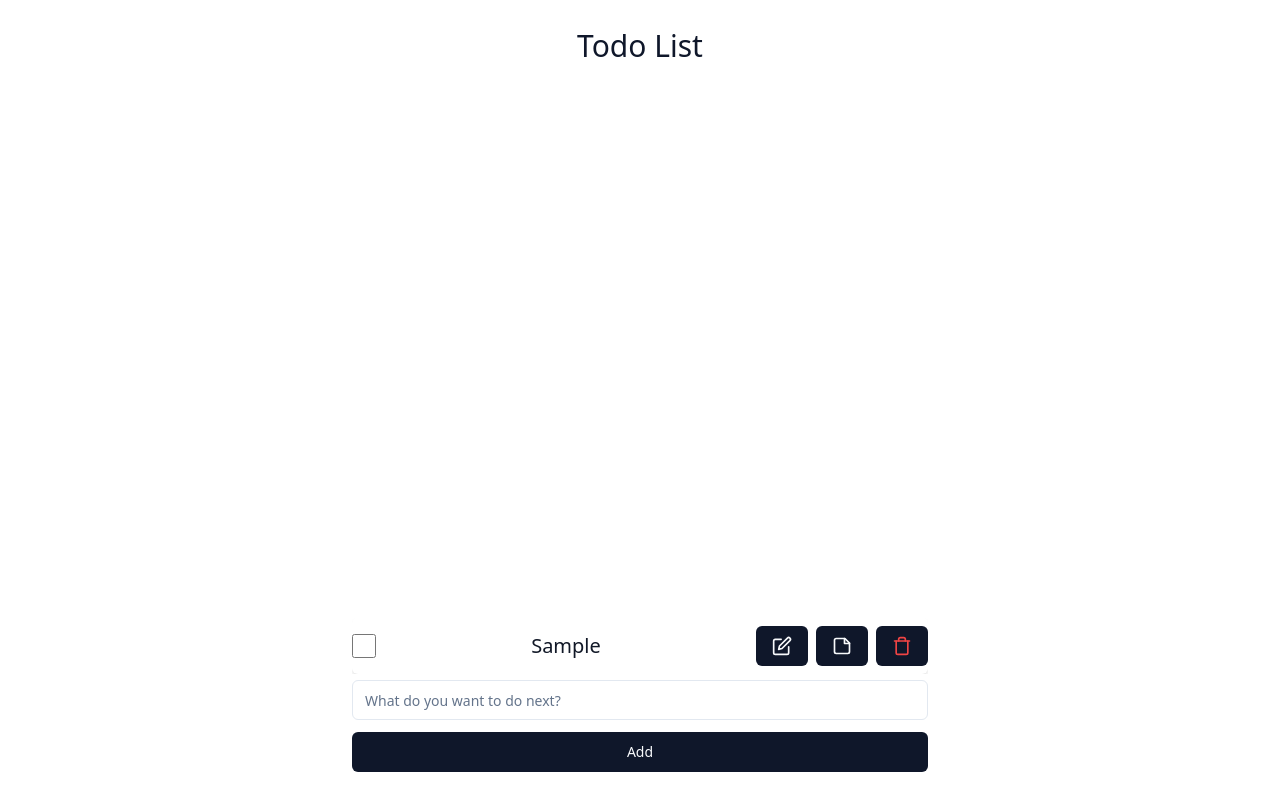
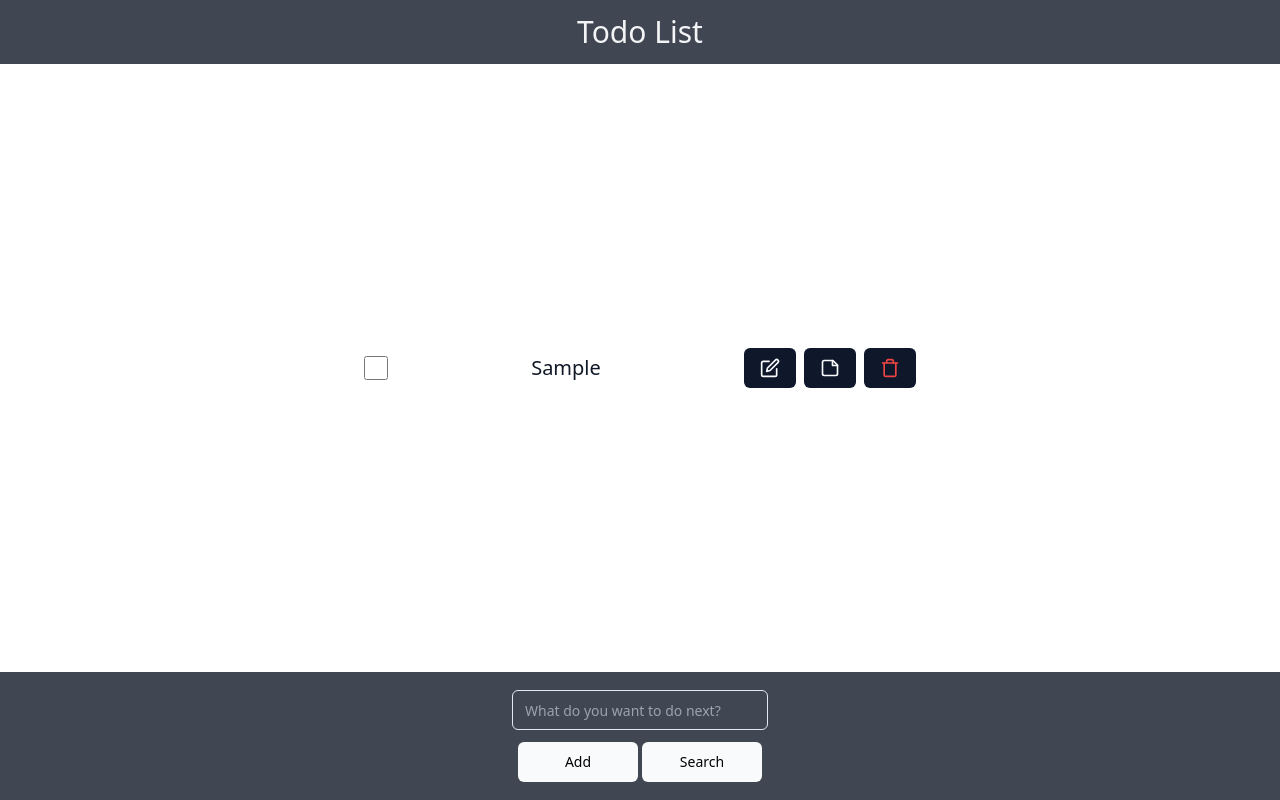
Before and after one commit to snow-t-m-yang/fluv-interview-homework, a Next.js app: page / in a window 1280 px wide. Both pictures are taken after typing "Sample" into the empty fields and a click on the button "Add". Built offline with nearby package versions, Linux system fonts and the light colour scheme.

Commit message:
chore: Change style.

```diff
--- a/package.json
+++ b/package.json
@@ -25,6 +25,7 @@
     "postcss": "8.4.24",
     "react": "18.2.0",
     "react-dom": "18.2.0",
+    "react-hot-toast": "^2.4.1",
     "tailwind-merge": "^1.13.1",
     "tailwindcss": "3.3.2",
     "tailwindcss-animate": "^1.0.6",
--- a/src/app/page.tsx
+++ b/src/app/page.tsx
@@ -2,8 +2,7 @@ import TodoList from "../components/TodoList";
 
 export default function Home() {
   return (
-    <main className="flex p-7 flex-col items-center justify-between min-h-[100dvh] ">
-      <h1 className="text-3xl">Todo List</h1>
+    <main className="flex  flex-col items-center justify-around min-h-[100dvh] ">
       <TodoList />
     </main>
   );
--- a/src/components/TodoList.tsx
+++ b/src/components/TodoList.tsx
@@ -1,11 +1,12 @@
 "use client";
 
 import { Input } from "./input";
-import { useReducer, useState } from "react";
+import { useEffect, useReducer, useRef, useState } from "react";
 import { Button } from "./button";
 import { v4 as uuidv4 } from "uuid";
-import { Edit, StickyNote, Trash } from "lucide-react";
-import { Checkbox } from "./checkbox";
+import { Edit, StickyNote, Trash, XSquare } from "lucide-react";
+import toast, { Toaster } from "react-hot-toast";
+import { Textarea } from "./textarea";
 
 type TodoItem = {
   title: string;
@@ -13,12 +14,8 @@ type TodoItem = {
   task: string;
   completed: boolean;
   isEditing: boolean;
-  description?: TodoItemDescription;
-};
-
-type TodoItemDescription = {
-  hasDescription: boolean;
-  descriptionContent: string;
+  hasDescription?: boolean;
+  descriptionContent?: string;
 };
 
 type TodoAction =
@@ -73,10 +70,7 @@ const reducer = (state: TodoItem[], action: TodoAction) => {
         if (todo.id === action.payload) {
           return {
             ...todo,
-            description: {
-              ...todo.description,
-              hasDescription: !todo.description?.hasDescription,
-            },
+            hasDescription: !todo.hasDescription,
           };
         }
         return todo;
@@ -87,10 +81,8 @@ const reducer = (state: TodoItem[], action: TodoAction) => {
         if (todo.id === action.payload.id) {
           return {
             ...todo,
-            description: {
-              ...todo.description,
+
             descriptionContent: action.payload.description,
-            },
           };
         }
         return todo;
@@ -104,9 +96,32 @@ const reducer = (state: TodoItem[], action: TodoAction) => {
 const TodoList = () => {
   const [state, dispatch] = useReducer(reducer, initialState);
   const [text, setText] = useState("");
+  const [targetId, setTargetId] = useState("");
+  const listRef = useRef<HTMLDivElement>(null);
+
+  const notifyDuplicate = () =>
+    toast.error("This task already exists!\nSearch it!", {
+      icon: "⚠️",
+    });
+
+  // useEffect(() => {
+  //   if (listRef.current) {
+  //     listRef.current.scrollIntoView({
+  //       block: "end",
+  //       inline: "nearest",
+  //       behavior: "smooth",
+  //     });
+  //   }
+  // }, [state]);
 
   const handleAddTodo = () => {
     if (!text) return;
+
+    if (state.some((todo) => todo.task === text)) {
+      notifyDuplicate();
+      return;
+    }
+
     dispatch({
       type: "ADD_TODO",
       payload: {
@@ -115,33 +130,63 @@ const TodoList = () => {
         task: text,
         completed: false,
         isEditing: false,
-        description: {
+
         hasDescription: false,
         descriptionContent: "",
-        },
       },
     });
 
     setText("");
   };
+
+  // const handleSearch = () => {
+  //   if (!text) return;
+
+  //   const target = state.find((todo) => todo.task === text);
+
+  //   return <TodoItem todo={target} dispatch={dispatch} />;
+  // };
+
   return (
-    <div className="flex flex-col min-h-full w-full max-w-[36rem] md:max-w-xl items-center gap-1.5">
-      <div className="overflow-y-auto w-full max-h-[50%] ">
-        <TodoItem todo={state} dispatch={dispatch} />
+    <div className="flex relative justify-around flex-col  min-h-[100dvh] w-full max-w-[36rem] md:max-w-xl items-center gap-3">
+      <h1 className="fixed top-0 z-10 flex items-center justify-center w-full h-16 gap-3 px-24 py-3 text-3xl text-gray-100 bg-gray-900 bg-gray-900/80 backdrop-blur-xl">
+        Todo List
+      </h1>
+
+      <div ref={listRef} className="w-full px-3 mb-32 bottom-32">
+        <TodoItem todos={state} dispatch={dispatch} />
       </div>
-      <div className="w-full space-y-3">
+
+      <div className="fixed bottom-0 flex flex-col items-center justify-center w-full h-32 gap-3 text-gray-300 bg-gray-900/80 backdrop-blur-xl">
         <Input
           type="text"
+          className="w-64 caret-gray-300 placeholder:text-gray-400"
           id="text"
+          autoComplete="off"
           placeholder="What do you want to do next?"
           value={text}
           onChange={(e) => setText(e.target.value)}
         />
-
-        <Button className="w-full" onClick={() => handleAddTodo()}>
+        <div className="flex gap-1">
+          <Button className="w-[7.5rem] dark" onClick={() => handleAddTodo()}>
             Add
           </Button>
+          <Button className="w-[7.5rem] dark" onClick={() => handleSearch()}>
+            Search
+          </Button>
         </div>
+      </div>
+
+      <Toaster
+        toastOptions={{
+          error: {
+            style: {
+              background: "red",
+              color: "#fff",
+            },
+          },
+        }}
+      />
     </div>
   );
 };
@@ -154,15 +199,23 @@ export default TodoList;
  * */
 
 type TodoItemProps = {
-  todo: TodoItem[];
+  todos: TodoItem[];
   dispatch: React.Dispatch<TodoAction>;
 };
 
-const TodoItem = ({ todo, dispatch }: TodoItemProps) => {
+const TodoItem = ({ todos, dispatch }: TodoItemProps) => {
+  const listRef = useRef<HTMLUListElement>(null);
+
+  useEffect(() => {
+    listRef.current?.lastElementChild?.scrollIntoView();
+    console.log(listRef.current?.lastElementChild);
+  }, [todos]);
+
   return (
-    <div className="flex flex-col w-full divide-y-2 rounded-md shadow-md">
-      {todo.map((todo) => (
-        <div
+    <>
+      <ul ref={listRef} className=" pt-[4rem] divide-y-2 ">
+        {todos.map((todo: TodoItem) => (
+          <li
             key={todo.id}
             className={`${
               todo.completed ? "text-gray-500 line-through" : "text-gray-900"
@@ -193,11 +246,10 @@ const TodoItem = ({ todo, dispatch }: TodoItemProps) => {
                 <p>{todo.task}</p>
               )}
 
-            {todo.description?.hasDescription ? (
-              <Input
-                type="text"
+              {todo.hasDescription ? (
+                <Textarea
                   placeholder="Add description"
-                value={todo.description.descriptionContent}
+                  value={todo.descriptionContent}
                   className="h-8 text-gray-500"
                   onChange={(e) =>
                     dispatch({
@@ -224,7 +276,11 @@ const TodoItem = ({ todo, dispatch }: TodoItemProps) => {
                   dispatch({ type: "TOGGLE_DESCRIPTION", payload: todo.id })
                 }
               >
+                {todo.hasDescription ? (
+                  <XSquare size={20} />
+                ) : (
                   <StickyNote size={20} />
+                )}
               </Button>
               <Button
                 className="text-sm text-red-500"
@@ -235,8 +291,9 @@ const TodoItem = ({ todo, dispatch }: TodoItemProps) => {
                 <Trash size={20} />
               </Button>
             </div>
-        </div>
+          </li>
         ))}
-    </div>
+      </ul>
+    </>
   );
 };
--- /dev/null
+++ b/src/components/textarea.tsx
@@ -0,0 +1,24 @@
+import * as React from "react"
+
+import { cn } from "@/lib/utils"
+
+export interface TextareaProps
+  extends React.TextareaHTMLAttributes<HTMLTextAreaElement> {}
+
+const Textarea = React.forwardRef<HTMLTextAreaElement, TextareaProps>(
+  ({ className, ...props }, ref) => {
+    return (
+      <textarea
+        className={cn(
+          "flex min-h-[80px] w-full rounded-md border border-input bg-transparent px-3 py-2 text-sm ring-offset-background placeholder:text-muted-foreground focus-visible:outline-none focus-visible:ring-2 focus-visible:ring-ring focus-visible:ring-offset-2 disabled:cursor-not-allowed disabled:opacity-50",
+          className
+        )}
+        ref={ref}
+        {...props}
+      />
+    )
+  }
+)
+Textarea.displayName = "Textarea"
+
+export { Textarea }
```
Also changed, not shown: 2 other files (tests, documents, lock files or other folders). Lines whose indentation alone changed are shown as unchanged.
